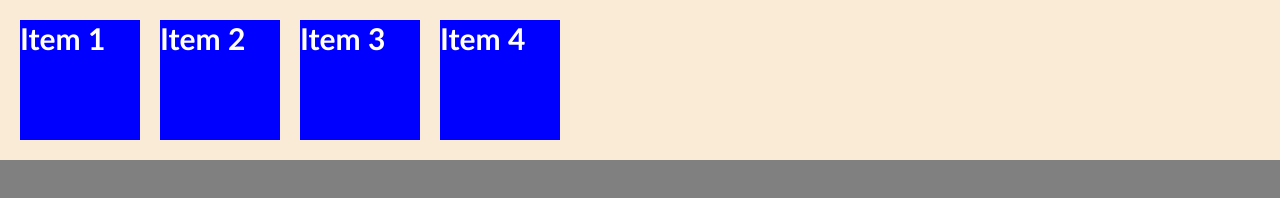
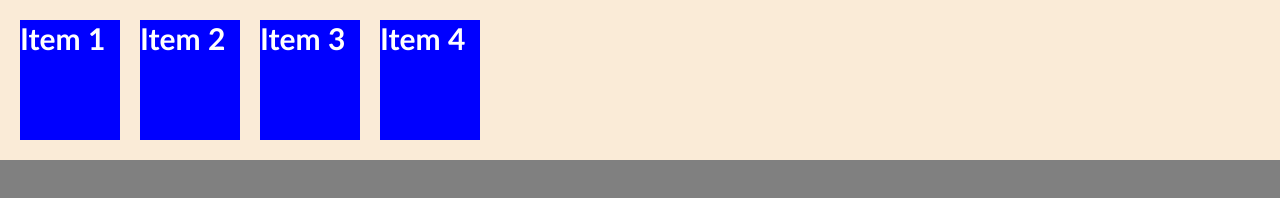
Before and after one commit to Jey223/test, a plain HTML site: page index.html in a window 1280 px wide. Drawn offline with Linux system fonts and the light colour scheme.

Commit message:
Flex Tutorial

```diff
--- a/css/style.css
+++ b/css/style.css
@@ -11,11 +11,13 @@ body{
     background-color: antiquewhite;
     padding: 10px;
     display: flex;
+    flex-wrap: wrap;
+    /*flex-direction: row;*/
 }
 .container > *{
     background-color: blue;
     margin: 10px;
-    width: 120px;
+    width: 100px;
     height: 120px;
     font-family: 'Gill Sans', 'Gill Sans MT', Calibri, 'Trebuchet MS', sans-serif;
     font-size: 30px;
```
